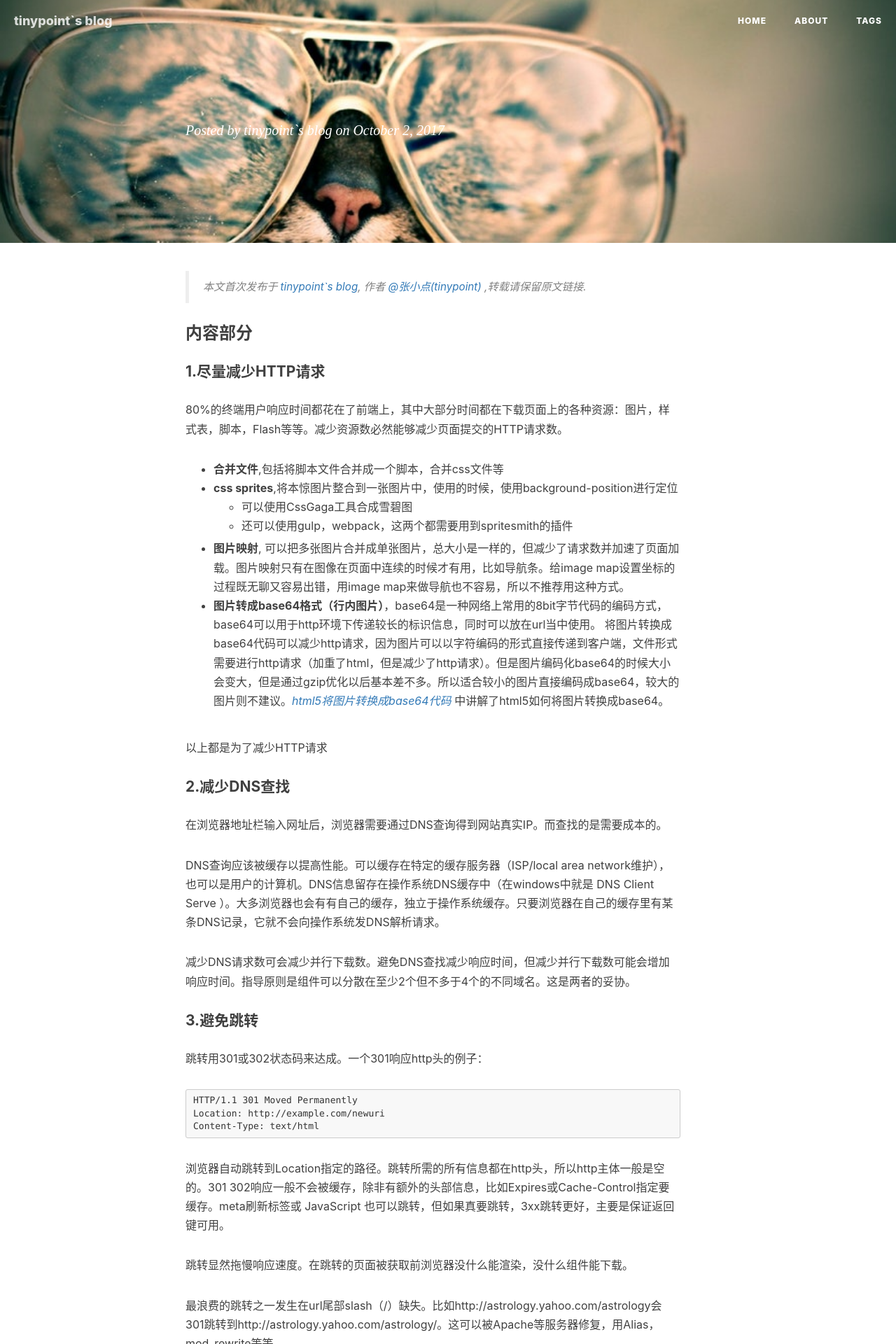
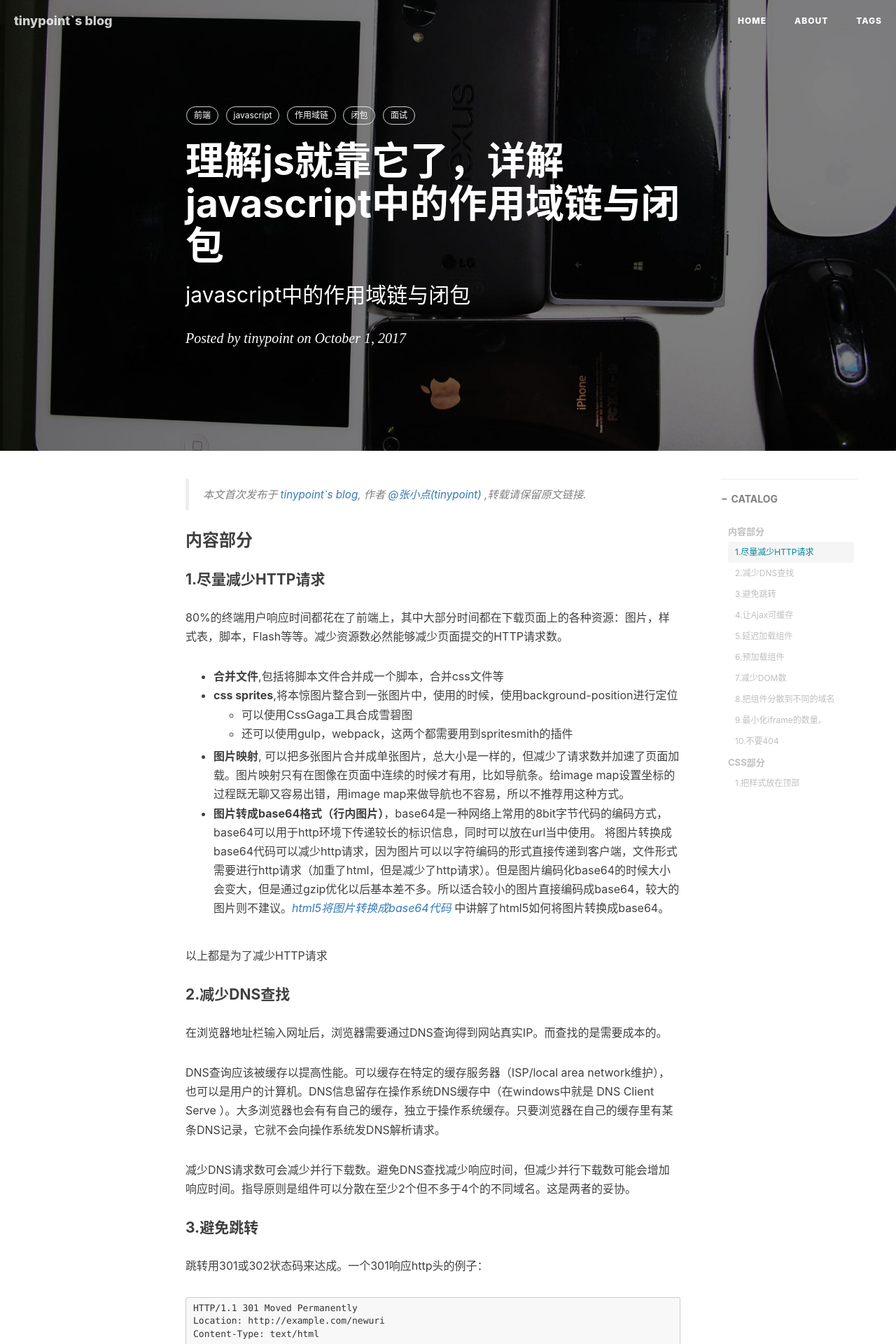
Before and after one commit to tinypoint/tinypoint.github.io, a Jekyll site: the page built from _posts/2017-10-02-YaHoo军规35条.md, in a window 1280 px wide. Shown: the top 1920 px of the page at 70% size. Built offline with Jekyll 4.4.1, drawn with Linux system fonts in a browser that asks for light colours; nearby versions of some CDN libraries; our own code applies the rules of GitHub Pages for plain Markdown files; comment, search, counter and statistics services are not loaded.

Commit message:
Update 2017-10-02-YaHoo军规35条.md

```diff
--- a/_posts/2017-10-02-YaHoo军规35条.md
+++ b/_posts/2017-10-02-YaHoo军规35条.md
@@ -1,16 +1,17 @@
 ---
 layout:     post
-title:      前端性能优化，YaHoo!军规35条
-subtitle:   由YaHoo!团队总结的前端性能优化35条建议
-date:       2017-10-02
+title:      理解js就靠它了，详解javascript中的作用域链与闭包
+subtitle:   javascript中的作用域链与闭包
+date:       2017-10-01
 author:     tinypoint
-header-img: img/YaHoo!.jpg
+header-img: img/home-bg-geek.jpg
 catalog: true
 tags:
     - 前端
-    - javascript
-    - 性能优化
-    - 面试
+    - javascript
+    - 作用域链
+    - 闭包
+    - 面试
 ---
 
 > 本文首次发布于 [tinypoint\`s blog](http://tinypoint.github.io), 作者 [@张小点(tinypoint)](http://github.com/tinypoint) ,转载请保留原文链接.
@@ -119,7 +120,7 @@
 ### CSS部分
 
 
-#### 把样式放在顶部
+#### 1.把样式放在顶部
 
 研究雅虎网页性能时发现把样式表移到<head>里会让页面更快。这是因为把样式表移到<head>里允许页面逐步渲染。
 
```
